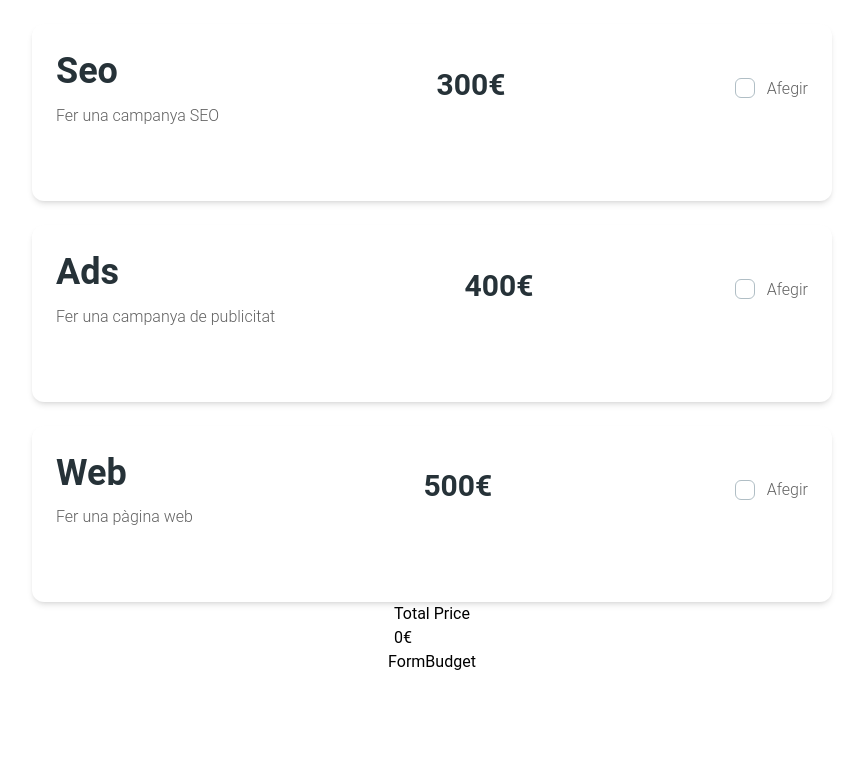
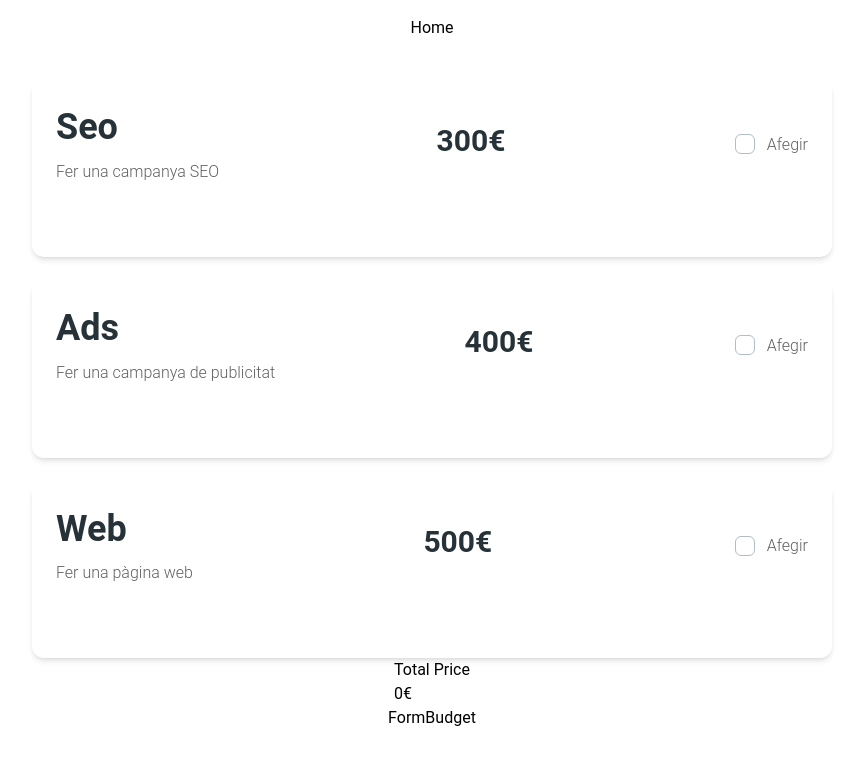
Before and after one commit to ImLauraGS/pressuposts, a React (Vite) app: page /pressupost in a window 1280 px wide. Shown: the top 764 px of the page, without its empty margins (208-1071 px from the left). Built offline with nearby package versions, Linux system fonts and the light colour scheme; data requests are answered from the project's data file.

Commit message:
Excercici 3 and  Exercici 4, counter and router react

```diff
--- a/package.json
+++ b/package.json
@@ -15,7 +15,8 @@
     "@material-tailwind/react": "^2.1.9",
     "axios": "^1.6.8",
     "react": "^18.2.0",
-    "react-dom": "^18.2.0"
+    "react-dom": "^18.2.0",
+    "react-router-dom": "^6.23.0"
   },
   "devDependencies": {
     "@types/react": "^18.2.66",
--- a/src/App.tsx
+++ /dev/null
@@ -1,19 +0,0 @@
-import CheckboxService from './components/CheckboxService';
-import FormBudget from './components/FormBudget';
-import Total from './components/Total';
-import { CheckboxProvider } from './providers/CheckboxProvider';
-
-function App() {
-
-  return (
-    <CheckboxProvider>
-      <main className="w-full flex flex-col align-center items-center">
-        <CheckboxService/>
-        <Total/>
-        <FormBudget/>
-      </main>
-    </CheckboxProvider>
-  );
-}
-
-export default App;
--- a/src/components/SelectForm.tsx
+++ b/src/components/SelectForm.tsx
@@ -6,13 +6,13 @@ export default function SelectForm() {
     const [languages, setLanguages] = useState(0);
     const { setTotalPages, setTotalLanguages } = useCheckboxContext();
 
-    const handlePageChange = (event) => {
+    const handlePageChange = (event: React.ChangeEvent<HTMLSelectElement>) => {
         const selectedPages = parseInt(event.target.value);
         setPages(selectedPages);
         setTotalPages(selectedPages);
     }
 
-    const handleLanguageChange = (event) => {
+    const handleLanguageChange = (event: React.ChangeEvent<HTMLSelectElement>) => {
         const selectedLanguages = parseInt(event.target.value);
         setLanguages(selectedLanguages);
         setTotalLanguages(selectedLanguages);
--- a/src/main.tsx
+++ b/src/main.tsx
@@ -1,10 +1,13 @@
 import React from 'react'
 import ReactDOM from 'react-dom/client'
-import App from './App.tsx'
+import {
+  RouterProvider
+} from "react-router-dom";
 import './index.css'
+import { router } from './routes/routes';
 
 ReactDOM.createRoot(document.getElementById('root')!).render(
   <React.StrictMode>
-    <App />
+    <RouterProvider router={router} />
   </React.StrictMode>,
 )
--- /dev/null
+++ b/src/pages/Home.tsx
@@ -0,0 +1,13 @@
+import { Link } from "react-router-dom";
+
+
+export default function Home() {
+    return (
+        <div>
+            <h1>Home</h1>
+            <Link to="/pressupost">
+                <button>Calculadora Pressupost</button>
+            </Link>
+        </div>
+    )
+}
--- /dev/null
+++ b/src/pages/Pressupost.tsx
@@ -0,0 +1,20 @@
+import { Link } from 'react-router-dom';
+import CheckboxService from '../components/CheckboxService';
+import FormBudget from '../components/FormBudget';
+import Total from '../components/Total';
+import { CheckboxProvider } from '../providers/CheckboxProvider';
+
+export default function Pressupost() {
+  return (
+    <CheckboxProvider>
+          <main className="w-full flex flex-col align-center items-center">
+            <Link to="/">
+                <button className="m-4">Home</button>
+            </Link>
+            <CheckboxService/>
+            <Total/>
+            <FormBudget/>
+          </main>
+        </CheckboxProvider>
+      );
+}
--- a/src/providers/CheckboxProvider.tsx
+++ b/src/providers/CheckboxProvider.tsx
@@ -1,12 +1,34 @@
 import React, { createContext, useContext, useState } from 'react';
+import { ServiceProps } from '../types/types';
 
-const CheckboxContext = createContext();
+interface CheckboxContextType {
+    checkedItems: Record<string, boolean>;
+    setCheckedItems: React.Dispatch<React.SetStateAction<Record<string, boolean>>>;
+    totalPages: number;
+    setTotalPages: React.Dispatch<React.SetStateAction<number>>;
+    totalLanguages: number;
+    setTotalLanguages: React.Dispatch<React.SetStateAction<number>>;
+    selectedService: ServiceProps | null;
+    setSelectedService: React.Dispatch<React.SetStateAction<ServiceProps | null>>;
+}
 
-export const CheckboxProvider = ({ children }) => {
-    const [checkedItems, setCheckedItems] = useState({});
-    const [totalPages, setTotalPages] = useState(0);
-    const [totalLanguages, setTotalLanguages] = useState(0);
-    const [selectedService, setSelectedService] = useState(null);
+const CheckboxContext = createContext<CheckboxContextType>({
+    checkedItems: {},
+    setCheckedItems: () => {},
+    totalPages: 0,
+    setTotalPages: () => {},
+    totalLanguages: 0,
+    setTotalLanguages: () => {},
+    selectedService: null,
+    setSelectedService: () => {},
+});
+
+export const CheckboxProvider: React.FC<{ children: React.ReactNode }> = ({ children }) => {
+    const [checkedItems, setCheckedItems] = useState<Record<string, boolean>>({});
+    const [totalPages, setTotalPages] = useState<number>(0);
+    const [totalLanguages, setTotalLanguages] = useState<number>(0);
+    const [selectedService, setSelectedService] = useState<ServiceProps | null>(null);
+
     const value = {
         checkedItems,
         setCheckedItems,
--- /dev/null
+++ b/src/routes/routes.tsx
@@ -0,0 +1,17 @@
+import {
+    createBrowserRouter
+  } from "react-router-dom";
+import Home from "../pages/Home";
+import Pressupost from "../pages/Pressupost";
+
+
+export const router = createBrowserRouter([
+    {
+      path: "/",
+      element: <Home />,
+    },
+    {
+        path: "/pressupost",
+        element: <Pressupost />,
+    },
+  ]);
--- a/src/types/types.d.ts
+++ b/src/types/types.d.ts
@@ -7,6 +7,8 @@ export interface ServiceProps {
     totalApi: any;
     totalPages: number;
     totalLanguages: number;
+    pages: number;
+    languages: number;
 }
 
 interface SelectedService {
```
Also changed, not shown: src/App.css (deleted), 1 other file (tests, documents, lock files or other folders).
